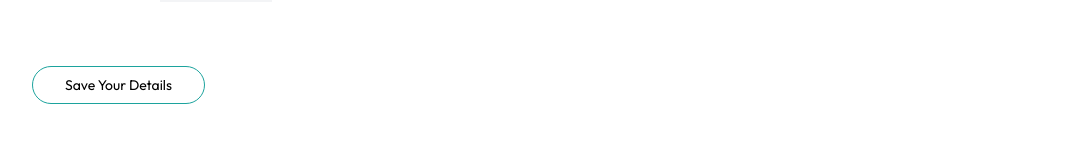
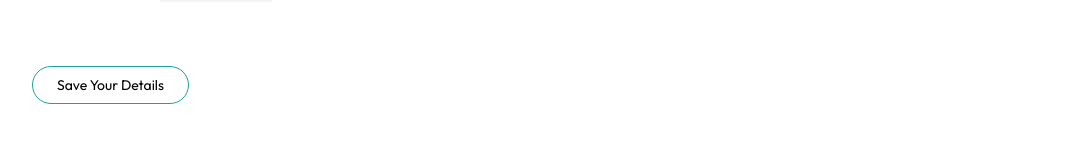
Before and after one commit to jayasingha27146/MEDIMEET, a React (Vite) app in the folder frontend/: page /myprofile in a window 1280 px wide. Shown: the part 632-788 px from the top of the page, without its empty margins (96-1182 px from the left). Built offline with nearby package versions, Linux system fonts and the light colour scheme.

Commit message:
update myprofile page

```diff
--- a/frontend/src/pages/myprofile.jsx
+++ b/frontend/src/pages/myprofile.jsx
@@ -85,7 +85,7 @@ const myprofile = () => {
         <div className='mt-10'>
           {
             isEdit
-            ? <button className='border border-primary px-8 py-2 rounded-full hover:bg-primary hover:text-white transition-all' onClick={() => setIsEdit(false)}>Save Your Details</button>
+            ? <button className='border border-primary px-6 py-2 rounded-full hover:bg-primary hover:text-white transition-all' onClick={() => setIsEdit(false)}>Save Your Details</button>
             : <button className='border border-primary px-8 py-2 rounded-full hover:bg-primary hover:text-white transition-all' onClick={() => setIsEdit(true)}>Edit</button>
           }
         </div>
```
